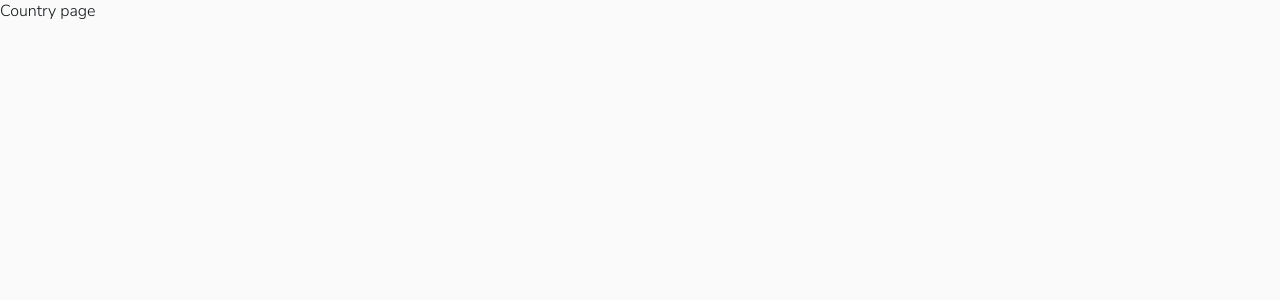
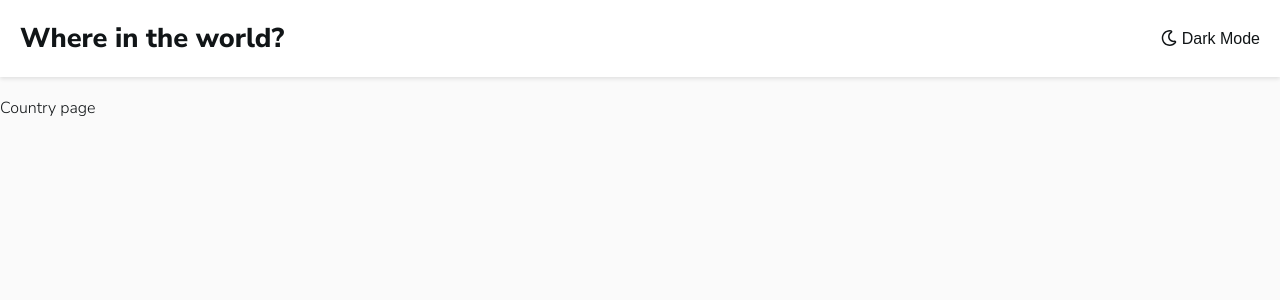
Before and after one commit to mateuszdomagala/vue-rest-countries-api, a Vue app: page /1 in a window 1280 px wide. Shown: the top 300 px of the page. Built offline with nearby package versions, Linux system fonts and the light colour scheme.

Commit message:
feat: add a header with a button to change the theme

```diff
--- a/src/App.vue
+++ b/src/App.vue
@@ -1,6 +1,15 @@
 <template>
+  <Header />
   <router-view />
 </template>
+
+<script>
+import Header from './components/Header.vue'
+
+export default {
+  components: { Header }
+}
+</script>
 
 <style lang="scss">
   @import url('https://fonts.googleapis.com/css2?family=Nunito+Sans:wght@300;600;800&display=swap');
--- /dev/null
+++ b/src/components/Header.vue
@@ -0,0 +1,93 @@
+<template>
+    <header class="header">
+        <div class="header__content">
+            <h1 class="header__title">Where in the world?</h1>
+            <button class="header__button" @click="toggleTheme">
+                <font-awesome-icon v-if="!darkMode" :icon="['far', 'moon']" />
+                <font-awesome-icon v-else :icon="['fas', 'moon']" />
+                <span class="header__button__text">Dark Mode</span>
+            </button>
+        </div>
+    </header>
+</template>
+
+<script>
+import { ref, onMounted } from 'vue'
+
+export default {
+  setup() {
+    const theme = ref(null)
+    const darkMode = ref(null)
+
+    const toggleTheme = () => {
+      if (theme.value == "dark") {
+        theme.value = "light"
+        document.documentElement.setAttribute("data-theme", "light")
+        localStorage.setItem("theme", "light")
+      } else {
+        theme.value = "dark"
+        document.documentElement.setAttribute("data-theme", "dark")
+        localStorage.setItem("theme", "dark")
+      }
+      darkMode.value = !darkMode.value
+    }
+
+    onMounted(() => {
+      theme.value = localStorage.getItem('theme')
+      if (theme.value) {
+        document.documentElement.setAttribute("data-theme", theme.value)
+        if (theme.value == "dark") {
+          darkMode.value = true;
+        }
+      }
+    })
+
+    return { theme, toggleTheme, darkMode }
+  }
+}
+</script>
+
+<style lang="scss" scoped>
+  .header {
+    background-color: var(--box-color);
+    box-shadow: rgba(0, 0, 0, 0.1) 0px 2px 4px;
+    margin-bottom: 20px;
+
+    &__content {
+        max-width: 1440px;
+        margin: 0 auto;
+        padding: 20px;
+        display: flex;
+        justify-content: space-between;
+        align-items: center;
+    }
+
+    &__title {
+        margin: 0;
+        color: var(--font-color);
+        font-size: 1.2rem;
+
+        @media (min-width: 660px) {
+            font-size: 1.7rem;
+        }
+    }
+
+    &__button {
+        border: none;
+        background-color: var(--box-color);
+        color: var(--font-color);
+        margin: 0;
+        padding: 0;
+        font-size: .9rem;
+        cursor: pointer;
+
+        @media (min-width: 660px) {
+            font-size: 1rem;
+        }
+
+        &__text {
+            margin-left: 5px;
+        }
+    }
+  }
+</style>
--- a/src/main.js
+++ b/src/main.js
@@ -3,9 +3,10 @@ import App from "./App.vue";
 import router from "./router";
 
 import { library } from '@fortawesome/fontawesome-svg-core'
-import { faSearch } from '@fortawesome/free-solid-svg-icons'
+import { faSearch, faMoon } from '@fortawesome/free-solid-svg-icons'
+import {faMoon as faMoonRegular} from '@fortawesome/free-regular-svg-icons'
 import { FontAwesomeIcon } from '@fortawesome/vue-fontawesome'
 
-library.add(faSearch)
+library.add(faSearch, faMoon, faMoonRegular)
 
 createApp(App).use(router).component('font-awesome-icon', FontAwesomeIcon).mount("#app");
--- a/src/views/Home.vue
+++ b/src/views/Home.vue
@@ -75,6 +75,10 @@ export default {
     grid-template-columns: repeat(auto-fit, minmax(300px, 1fr));
     grid-gap: 60px 20px;
     justify-items: center;
+
+    @media (min-width: 1420px) {
+      grid-gap: 60px;
+    }
   }
 
   .flex {
```
